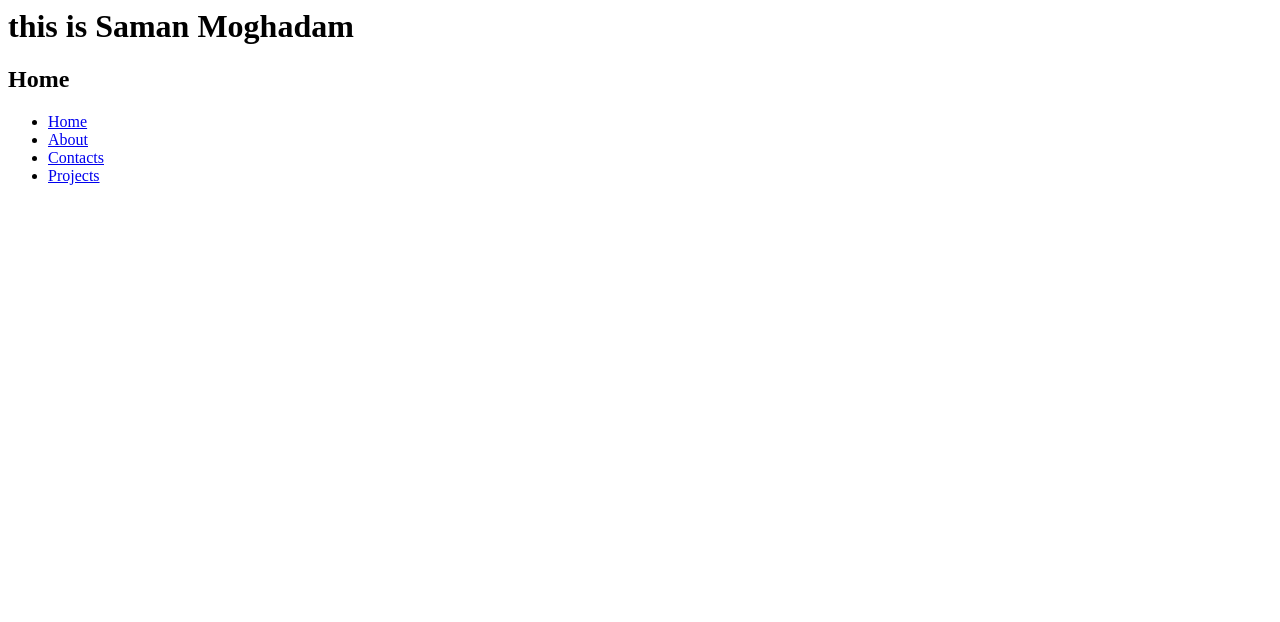
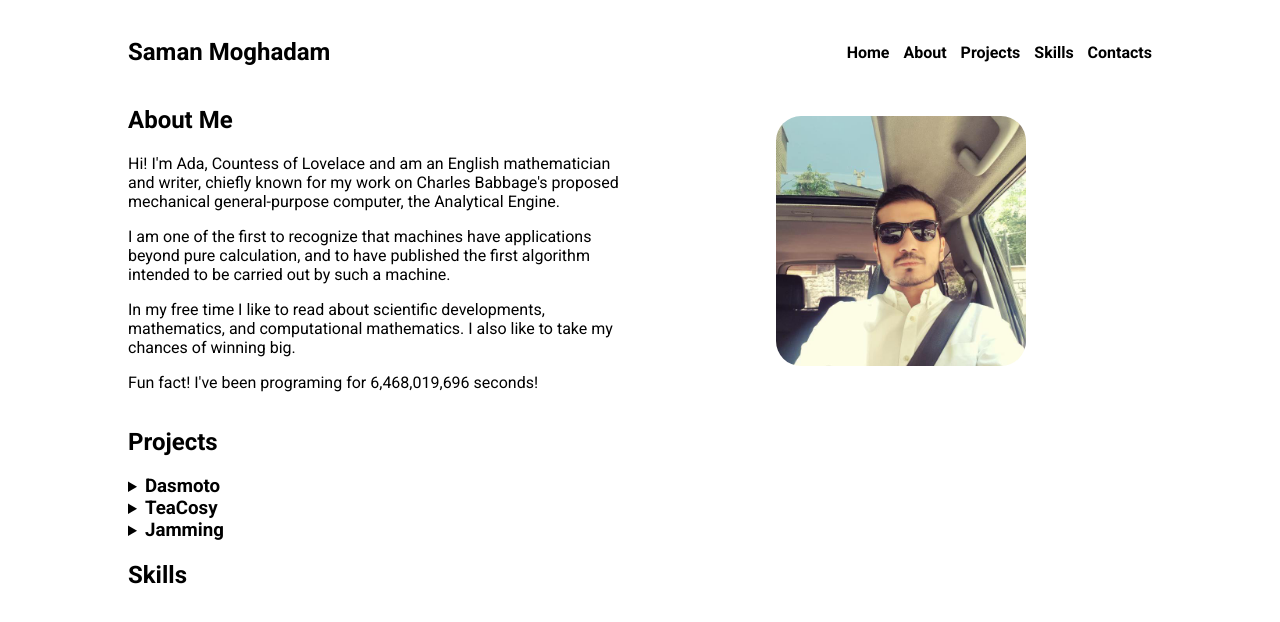
Before and after one commit to moghadam117/SamanMoghadam, a plain HTML site: page index.html in a window 1280 px wide. Drawn offline with Linux system fonts and the light colour scheme.

Commit message:
second commit

```diff
--- a/css/style.css
+++ b/css/style.css
@@ -0,0 +1,76 @@
+@import url('https://fonts.googleapis.com/css2?family=Roboto:ital,wght@0,300;0,400;0,700;1,400;1,700&display=swap'); * {
+    /* box-shadow:inset 0 0 0 1px  blue; */
+}
+
+body {
+    font-family: 'Roboto', sans-serif;
+    padding: 10px;
+}
+
+nav {
+    max-width: 1024px;
+    margin: auto;
+}
+
+nav ul {
+    margin: 25px 0 0 0 ;
+    padding: 0;
+    float: right;
+    display: inline-block;
+}
+
+nav ul li {
+    display: inline-block;
+    font-weight: bold;
+    margin: 0 0 0 10px;
+}
+
+nav h1 {
+    display: inline-block;
+}
+
+main {
+    max-width: 1024px;
+    margin: auto;
+}
+
+main img {
+    max-width: 250px;
+    border-radius : 10%;
+}
+
+a {
+    text-decoration: none;
+    color: black;
+}
+
+.column {
+    display: inline-block;
+}
+
+.right-column {
+    text-align: center;
+    margin: 30px 0 0 0;
+}
+
+.project-title h3 {
+    display: inline;
+}
+
+.project-image {
+    width: 50%;
+}
+
+details {
+    cursor: pointer;
+}
+
+@media only screen and (min-width: 600px) {
+    .column {
+        width: 49%;
+    }
+
+    .right-column {
+        float: right;
+    }
+}
--- a/index.html
+++ b/index.html
@@ -1,8 +1,79 @@
-<h1>this is Saman Moghadam</h1>
-<h2>Home</h2>
-<ul>
-    <li><a href = "index.html">Home</a></li>
-    <li><a href = "about.html">About</a></li>
-    <li><a href = "contact.html">Contacts</a></li>
-    <li><a href = "projects.html">Projects</a></li>
-</ul>
+<html>
+    <head>
+        <title>
+            Sam Moghadam_home
+        </title>
+        <link rel="stylesheet" href="./css/style.css">
+
+    </head>
+    <body>
+     <nav>
+         <h1>Saman Moghadam</h1>
+        <ul>
+
+            <li><a href = "index.html">Home</a></li>
+            <li><a href = "#about-me">About</a></li>
+            <li><a href = "#projects">Projects</a></li>
+            <li><a href = "#skills">Skills</a></li>
+            <li><a href = "contact.html">Contacts</a></li>
+
+        </ul>
+     </nav>
+     <main>
+         <section id="about-me">
+         <div class="column left-column">
+        <h1>About Me</h1>
+            <p>Hi! I'm Ada, Countess of Lovelace and am an English mathematician and writer, chiefly known for my work on Charles Babbage's proposed mechanical general-purpose computer, the Analytical Engine.</p>
+
+            <p>I am one of the first to recognize that machines have applications beyond pure calculation, and to have published the first algorithm intended to be carried out by such a machine.</p>
+
+            <p> In my free time I like to read about scientific developments, mathematics, and computational mathematics. I also like to take my chances of winning big.</p>
+
+            <p> Fun fact! I've been programing for 6,468,019,696 seconds!</p>
+         </div>
+
+         <div class="column right-column">
+
+        <img src="./img/photo_2020-07-26_17-04-29.jpg">
+        </div>
+        </section>
+        <section id="projects"><h2>Projects</h2>
+        <details class="project">
+            <summary class="project-title"><h3>Dasmoto</h3></summary>
+            <img src="img/Dasmoto.jpg" alt="Dasmoto Picture" class="project-image">
+            <p class="project description">
+                This project is one of my very first projects in Codecademy!
+            </p>
+        </details>
+        <details class="project">
+            <summary class="project-title"><h3>TeaCosy</h3></summary>
+            <img src="img/Teacosy.jpg" alt="TeaCosy Picture" class="project-image">
+            <p class="project description">
+                This project is my second project.
+            </p>
+        </details>
+        <details class="project">
+            <summary class="project-title"><h3>Jamming</h3></summary>
+            <img src="img/jamming.jpg" alt="Jamming Picture" class="project-image">
+            <p class="project description">
+                This project is my third project.
+            </p>
+        </details>
+
+
+        </section>
+        <section id="skills">
+            <h2>Skills</h2>
+            <div>
+
+            </div>
+        </section>
+     </main>
+     <footer>
+
+     </footer>
+
+
+
+</body>
+</html>
```
Also changed, not shown: contact.html (+32 -8 lines), img/Dasmoto.jpg (added), img/Teacosy.jpg (added), img/jamming.jpg (added), img/photo_2020-07-26_17-04-29.jpg (added).
